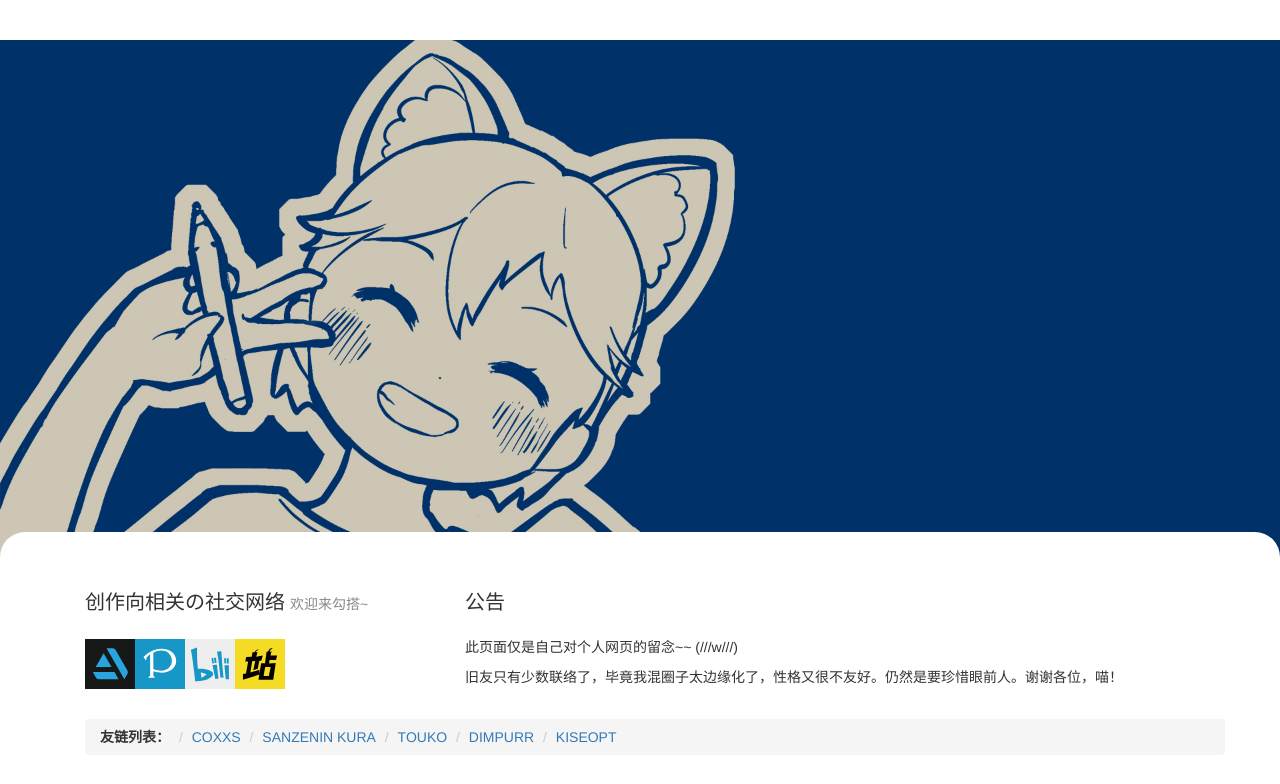
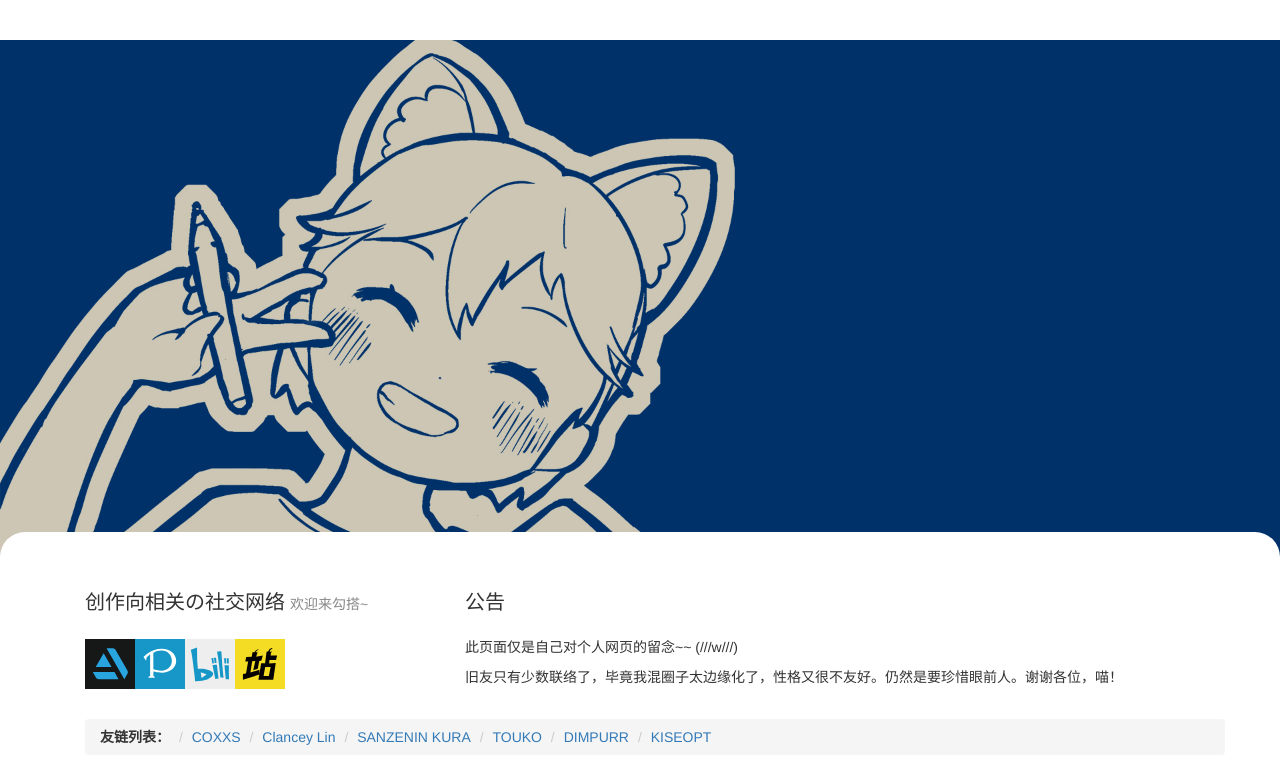
Before and after one commit to miraikuna/MiraiKuna.github.io, a plain HTML site: page index.html in a window 1280 px wide. Drawn offline with Linux system fonts and the light colour scheme.

Commit message:
Update index.html
add friend url

```diff
--- a/index.html
+++ b/index.html
@@ -64,6 +64,7 @@ background-repeat:no-repeat;
 		<ol class="breadcrumb">
 		<li><b>友链列表：</b></li>
                                 <li><a href="http://coxxs.me/" target="_blank">COXXS</a></li>
+                                <li><a href="https://junebluez.com/" target="_blank">Clancey Lin</a></li>
                                 <li><a href="http://kurachan.cn/" target="_blank">SANZENIN KURA</a></li>
                                 <li><a href="https://touko.moe/" target="_blank">TOUKO</a></li>
                                 <li><a href="http://im.dimpurr.com/" target="_blank">DIMPURR</a></li>
```
